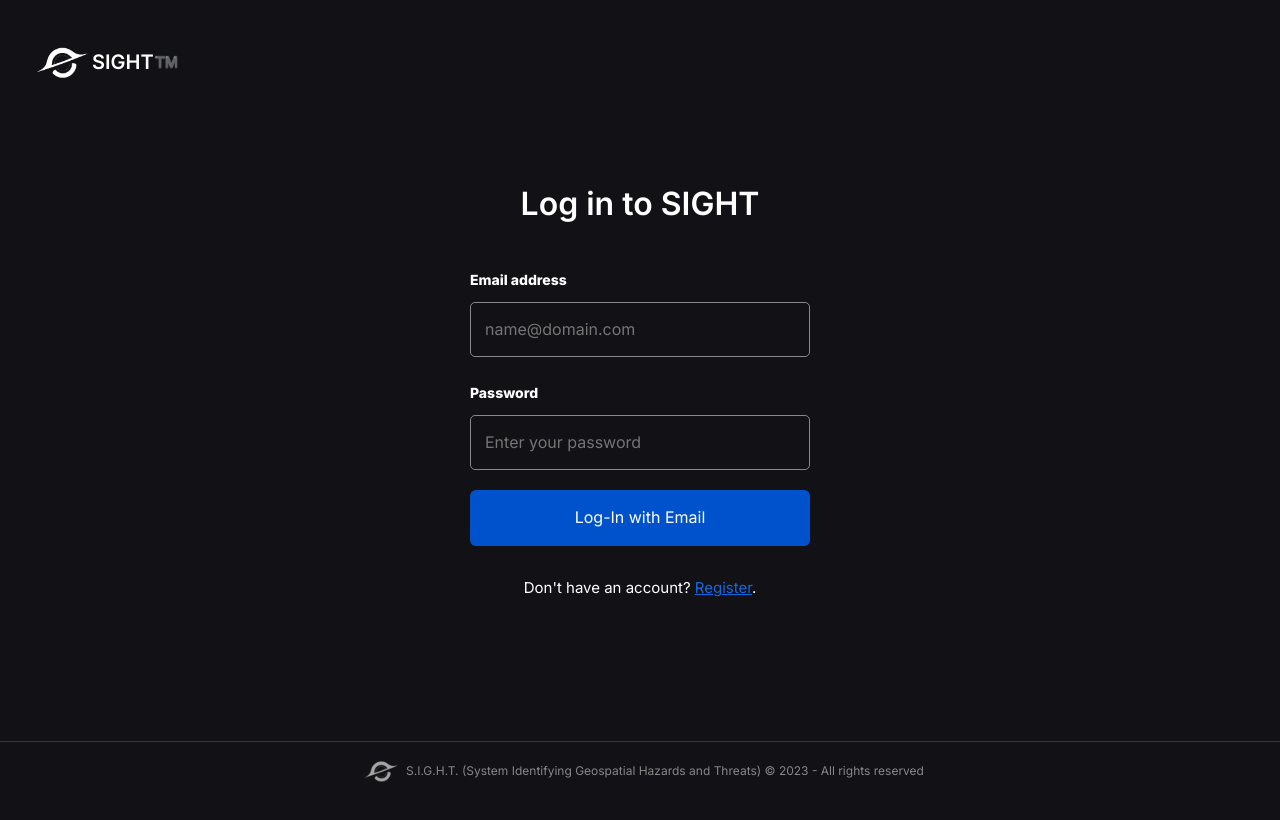
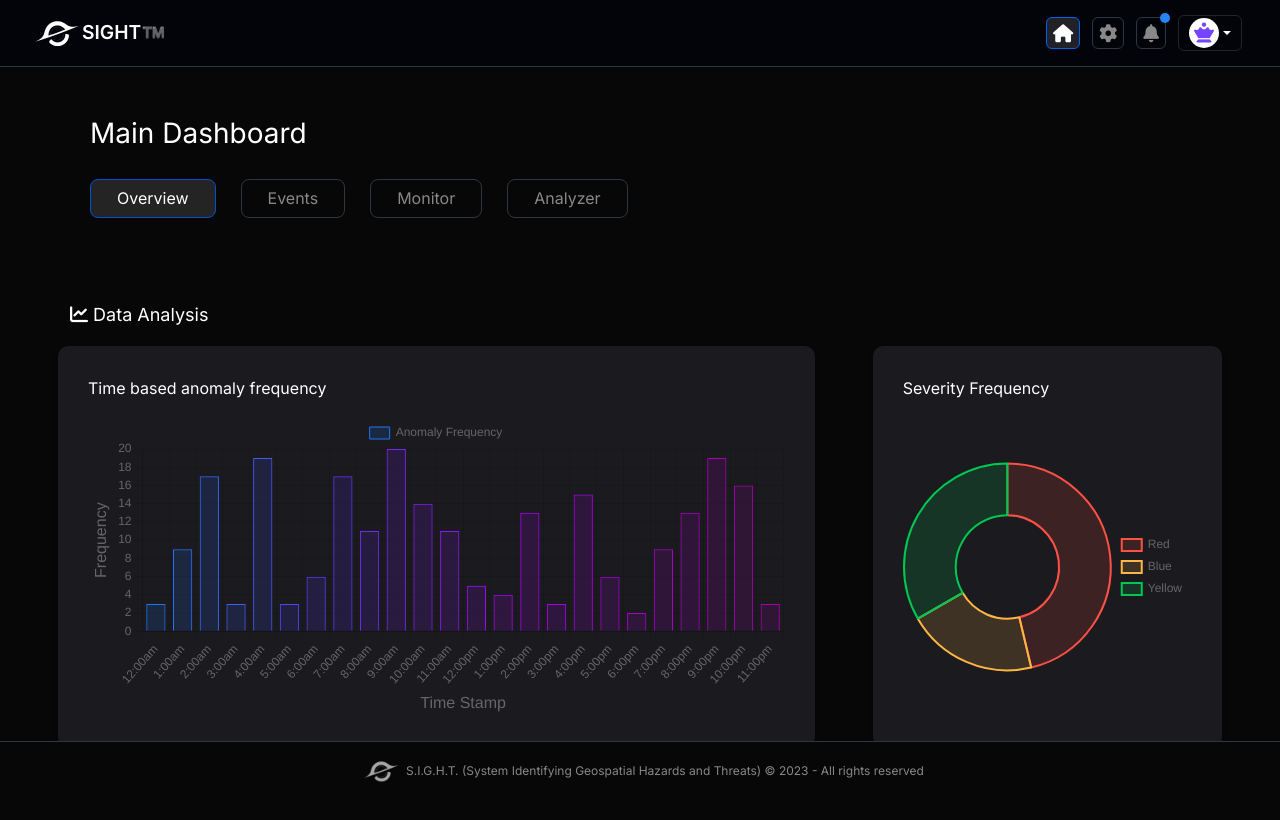
Before and after one commit to SIGHT-5A/SIGHT-Frontend, a React (Vite) app: page /home/overview in a window 1280 px wide. Before the commit this address led to /. Shown: the top 820 px of the page. Built offline with nearby package versions, Linux system fonts and the light colour scheme.

Commit message:
📉 Add charts

```diff
--- a/package.json
+++ b/package.json
@@ -13,8 +13,10 @@
   "dependencies": {
     "@tippyjs/react": "^4.2.6",
     "bootstrap": "^5.3.2",
+    "chart.js": "^4.4.0",
     "react": "^18.2.0",
     "react-bootstrap": "^2.9.0",
+    "react-chartjs-2": "^5.2.0",
     "react-dom": "^18.2.0",
     "react-router-dom": "^6.16.0",
     "react-toastify": "^9.1.3",
--- a/src/App.jsx
+++ b/src/App.jsx
@@ -7,14 +7,23 @@ import AnalyzerPage from "./Pages/Home-Dashboard/Analyzer/AnalyzerPage";
 import LiveRecordingPage from "./Pages/Home-Dashboard/LiveRecording/LiveRecordingPage";
 import AllNotifications from "./Pages/Notifications/AllNotifications";
 import SettingsPage from "./Pages/Settings/SettingsPage";
-import { useState } from "react";
+import { useEffect, useState } from "react";
 
 function App() {
   const [user, setUser] = useState(null);
+  useEffect(() => {
+    setUser({
+      email: 'sahilkandhare07@gmail.com',
+      avatarBg: '#fff',
+      avatarColor: '#7444ff',
+      avatarId: 7
+    })
+  }, []);
 
   const handleLogin = (userData) => {
-    setUser(userData);
-  };
+    // setUser(userData);
+    console.log('object');
+  }
   return (
     <>
       <BrowserRouter>
--- a/src/Pages/Home-Dashboard/Overview/OverviewPage.jsx
+++ b/src/Pages/Home-Dashboard/Overview/OverviewPage.jsx
@@ -3,12 +3,43 @@ import './OverviewPage.scss'
 import Footer from '../../../components/Footer/Footer'
 import Navbar from '../../../components/Navbar/Navbar'
 import Dashboard from '../../../components/Dashboard/Dashboard'
+import BarChart from '../../../components/Charts/BarChart'
+import PieChart from '../../../components/Charts/PieChart'
 const OverviewPage = ({ user }) => {
   return (
-    <div style={{ height: "100vh", width: "100vw" }}>
+    <div className='overview-main-container' style={{
+      height: "100vh",
+      width: "100vw",
+      marginBottom: '80px'
+    }}>
       <Navbar user={user} />
       <Dashboard />
-      Overview
+      <div className="overview-container">
+        <div className="chart-container">
+          <h3
+            style={{
+              fontSize: 18,
+              marginBottom: 20
+            }}
+          > <i class="fa-solid fa-chart-line"></i> Data Analysis</h3>
+
+          <div className="charts">
+            <div className="row">
+              <div className='bar-chart-container'>
+                <p>Time based anomaly frequency</p>
+                <BarChart />
+              </div>
+
+              <div className='pie-chart-container'>
+                <p>Severity Frequency</p>
+                <PieChart />
+              </div>
+            </div>
+          </div>
+        </div>
+      </div>
+
+
       <Footer />
     </div>
   )
--- a/src/Pages/Home-Dashboard/Overview/OverviewPage.scss
+++ b/src/Pages/Home-Dashboard/Overview/OverviewPage.scss
@@ -0,0 +1,57 @@
+.overview-main-container {
+    .overview-container {
+        padding: 0 70px;
+
+        .chart-container {
+            .charts {
+                .row {
+                    justify-content: space-between;
+
+                    .bar-chart-container {
+                        padding: 30px;
+                        background-color: var(--card-color);
+                        border-radius: 10px;
+                        box-shadow: 0 4px 6px rgba(0, 0, 0, 0.1);
+                        width: 65%;
+                    }
+
+                    .pie-chart-container {
+                        padding: 30px;
+                        background-color: var(--card-color);
+                        border-radius: 10px;
+                        box-shadow: 0 4px 6px rgba(0, 0, 0, 0.1);
+                        width: 30%;
+                    }
+                }
+            }
+        }
+    }
+}
+
+@media (max-width: 500px) {
+    .overview-main-container {
+        .overview-container {
+            padding: 0 30px;
+
+            .chart-container {
+                .charts {
+                    .row {
+                        flex-direction: column;
+
+                        .bar-chart-container {
+                            padding: 20px;
+                            width: 100%;
+                            margin-bottom: 20px;
+                        }
+
+                        .pie-chart-container {
+                            padding: 20px;
+                            width: 100%;
+                            margin-bottom: 20px;
+                        }
+                    }
+                }
+            }
+        }
+    }
+}
--- /dev/null
+++ b/src/components/Charts/BarChart.jsx
@@ -0,0 +1,105 @@
+import React from 'react';
+import { Chart as ChartJS, BarElement, CategoryScale, LinearScale, Tooltip } from 'chart.js';
+import { Bar } from 'react-chartjs-2';
+
+ChartJS.register(CategoryScale, LinearScale, BarElement, Tooltip);
+
+const BarChart = () => {
+    // Generate random data for the y-axis (anomaly frequencies)
+    const yData = Array(24).fill(0).map(() => Math.ceil(Math.random() * 20));
+
+    // Create labels for the x-axis
+    const xLabels = [
+        '12:00am', '1:00am', '2:00am', '3:00am', '4:00am', '5:00am',
+        '6:00am', '7:00am', '8:00am', '9:00am', '10:00am', '11:00am',
+        '12:00pm', '1:00pm', '2:00pm', '3:00pm', '4:00pm', '5:00pm',
+        '6:00pm', '7:00pm', '8:00pm', '9:00pm', '10:00pm', '11:00pm',
+    ];
+
+    // Create colors for each data point
+    const shadesOfBlueBorder = [
+        "#1E76F7", "#286FF7", "#3268F6", "#3C61F6", "#4659F5", "#5042F5",
+        "#5A3BF4", "#6433F4", "#6E2CF3", "#7825F3", "#821EF3", "#8C17F2",
+        "#9610F2", "#A009F1", "#A600F0", "#A600E8", "#A600E0", "#A600D9",
+        "#A600D1", "#A600C9", "#A600C1", "#A600BA", "#A600B2", "#A600AA"
+    ];
+    const shadesOfBlue = [
+        "#1E76F727", "#286FF727", "#3268F627", "#3C61F627", "#4659F527", "#5042F527",
+        "#5A3BF427", "#6433F427", "#6E2CF327", "#7825F327", "#821EF327", "#8C17F227",
+        "#9610F227", "#A009F127", "#A600F027", "#A600E827", "#A600E027", "#A600D927",
+        "#A600D127", "#A600C927", "#A600C127", "#A600BA27", "#A600B227", "#A600AA27"
+    ];
+
+    const data = {
+        labels: xLabels,
+        datasets: [
+            {
+                label: 'Anomaly Frequency',
+                data: yData,
+                borderWidth: 1,
+                backgroundColor: shadesOfBlue,
+                borderColor: shadesOfBlueBorder,
+            },
+        ],
+    };
+
+    const options = {
+        maintainAspectRatio: false,
+        responsive: true,
+        scales: {
+            x: {
+                title: {
+                    display: true,
+                    text: 'Time Stamp',
+                    font: {
+                        size: 16,
+                    },
+                },
+                beginAtZero: true,
+            },
+            y: {
+                title: {
+                    display: true,
+                    text: 'Frequency',
+                    font: {
+                        size: 16,
+                    },
+                },
+                beginAtZero: true,
+            },
+        },
+        plugins: {
+            legend: {
+                display: true,
+                position: 'top',
+                labels: {
+                    boxWidth: 20,
+                    fontSize: 14,
+                },
+            },
+            tooltip: {
+                callbacks: {
+                    title: () => 'Anomaly Frequency',
+                    label: (context) => {
+                        return `At ${context.label}: ${context.parsed} occurrences`;
+                    },
+                },
+            },
+        },
+        title: {
+            display: true,
+            text: 'Anomaly Frequency Distribution',
+            font: {
+                size: 20,
+            },
+        },
+    };
+
+    return (
+        <div>
+            <Bar height={300} width={400} data={data} options={options} />
+        </div>
+    );
+};
+
+export default BarChart;
--- /dev/null
+++ b/src/components/Charts/PieChart.jsx
@@ -0,0 +1,56 @@
+import React from 'react';
+import { Chart as ChartJS, ArcElement, CategoryScale, LinearScale, Tooltip, Legend } from 'chart.js';
+import { Doughnut } from 'react-chartjs-2';
+
+ChartJS.register(CategoryScale, LinearScale, Tooltip, Legend, ArcElement);
+
+const PieChart = () => {
+    const data = {
+        labels: ['Red', 'Blue', 'Yellow'],
+        datasets: [
+            {
+                label: 'Severity frequency',
+                data: [25, 11, 18],
+                backgroundColor: ['#FF504527', '#FFB54527', '#00C85227'],
+                borderColor: ['#FF5045', '#FFB545', '#00C852'],
+            },
+        ],
+    };
+
+    const options = {
+        maintainAspectRatio: false,
+        responsive: true,
+        plugins: {
+            legend: {
+                display: true,
+                position: 'right',
+                labels: {
+                    boxWidth: 20,
+                    fontSize: 14,
+                },
+            },
+            tooltip: {
+                callbacks: {
+                    label: (context) => {
+                        const label = context.label || '';
+                        const percentage = ((context.parsed / context.dataset.data.reduce((a, b) => a + b)) * 100).toFixed(2);
+                        return `${label}: ${percentage}%`;
+                    },
+                },
+            },
+        },
+        title: {
+            display: true,
+            text: 'Severity Distribution',
+            fontSize: 20,
+        },
+    };
+
+    return (
+        <div>
+            <Doughnut height={300} data={data} options={options} />
+        </div>
+    );
+};
+
+export default PieChart;
--- a/src/styles.scss
+++ b/src/styles.scss
@@ -7,7 +7,7 @@
 }
 
 :root {
-    --bg-color: #111116;
+    --bg-color: #070708;
     --card-color: #1B1B1F;
     --white: #fff;
     --black: #000;
```
Also changed, not shown: 1 other file (tests, documents, lock files or other folders).
